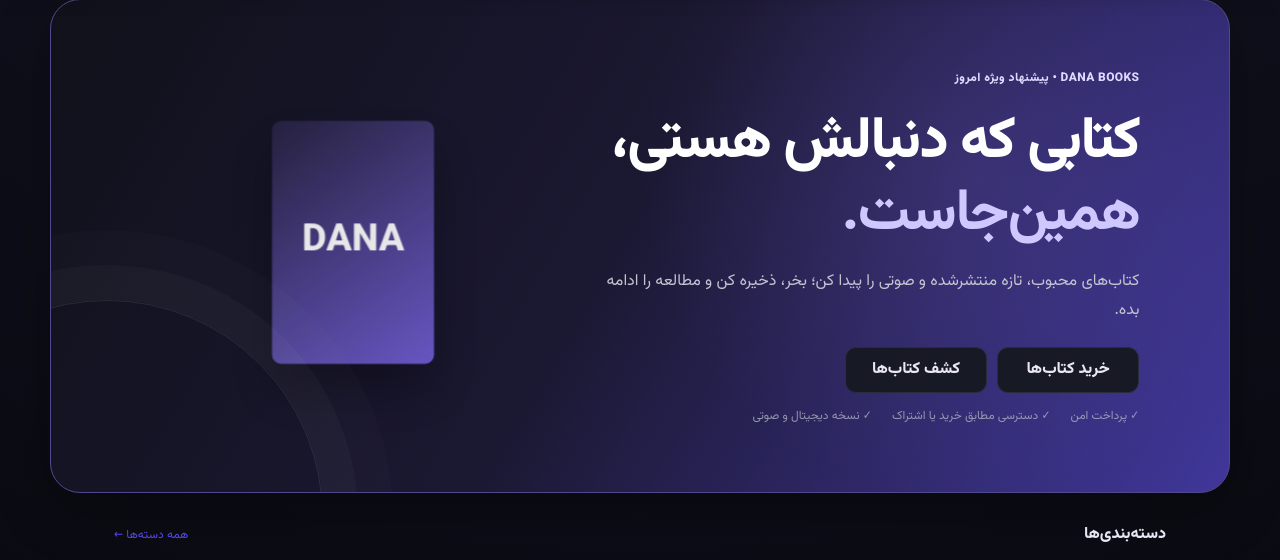
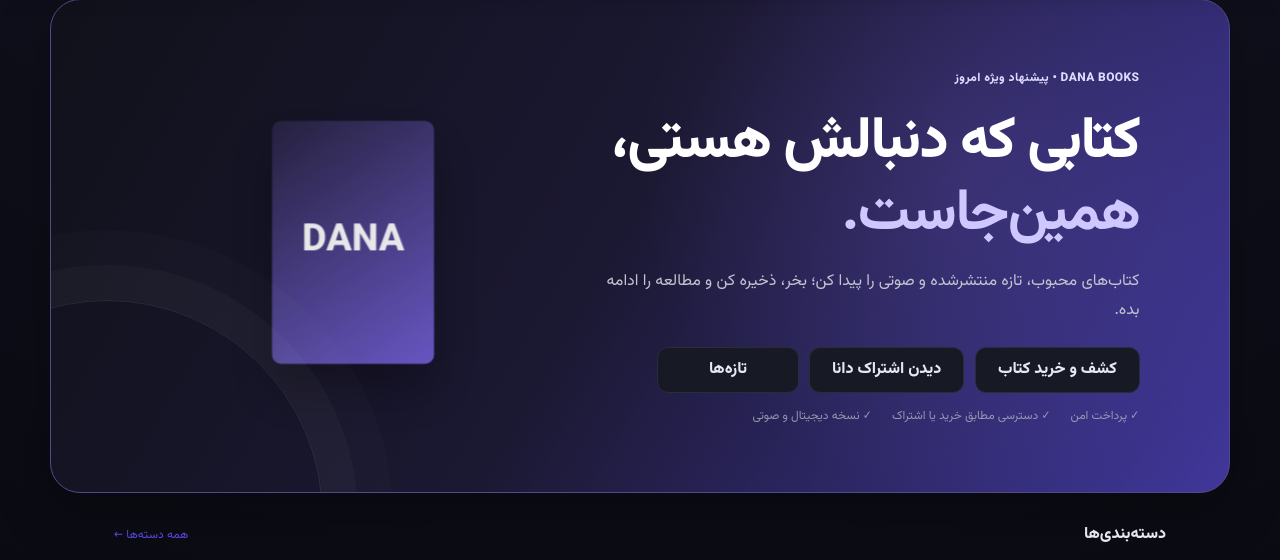
Before and after one commit to siavashmehbood/DANA, a Django app: page / in a window 1280 px wide. Shown: the part 110-670 px from the top of the page. Run offline with Django 5.2, Linux system fonts and the light colour scheme; data that the repository does not hold is empty.

Commit message:
feat(home): clarify buy and subscribe paths

```diff
--- a/templates/home.html
+++ b/templates/home.html
@@ -7,7 +7,7 @@
   <div class="hero-copy"><span class="home-kicker">DANA BOOKS • پیشنهاد ویژه امروز</span>
     <h1>کتابی که دنبالش هستی،<br><strong>همین‌جاست.</strong></h1>
     <p>کتاب‌های محبوب، تازه منتشرشده و صوتی را پیدا کن؛ بخر، ذخیره کن و مطالعه را ادامه بده.</p>
-    <div class="hero-actions"><a href="/books/" class="btn home-buy">خرید کتاب‌ها</a><a href="#new-books" class="btn home-more">کشف کتاب‌ها</a></div>
+    <div class="hero-actions"><a href="/books/" class="btn home-buy">کشف و خرید کتاب</a><a href="{% url 'subscriptions' %}" class="btn home-more">دیدن اشتراک دانا</a><a href="#new-books" class="btn home-more">تازه‌ها</a></div>
     <div class="hero-trust"><span>✓ پرداخت امن</span><span>✓ دسترسی مطابق خرید یا اشتراک</span><span>✓ نسخه دیجیتال و صوتی</span></div>
   </div>
   <div class="hero-books">{% for b in featured|slice:":3" %}<a class="hero-book" href="/books/{{b.slug}}/">{% if b.cover %}<img src="{{b.cover.url}}" alt="{{b.name}}">{% else %}<div class="hero-cover">دانا</div>{% endif %}<span>{{b.name}}</span></a>{% empty %}<div class="hero-cover hero-cover-main">DANA</div>{% endfor %}</div>
```
